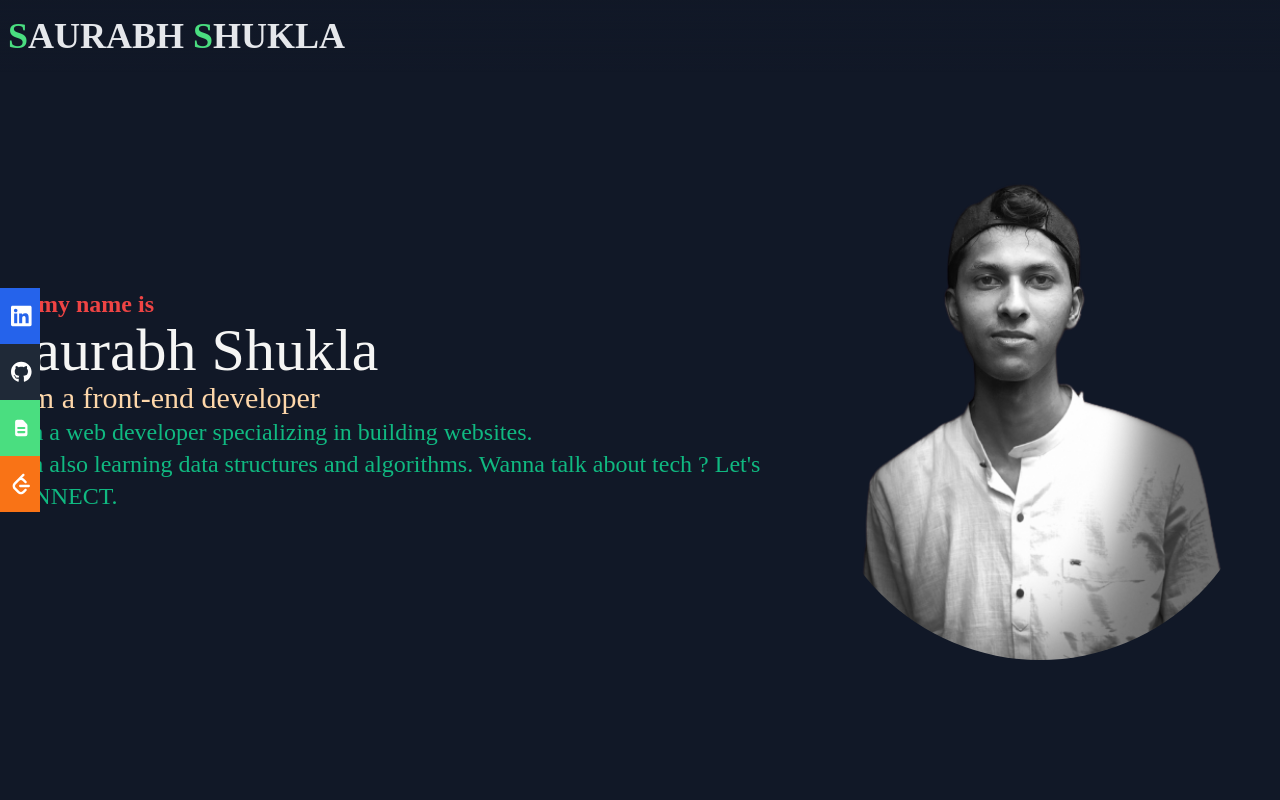
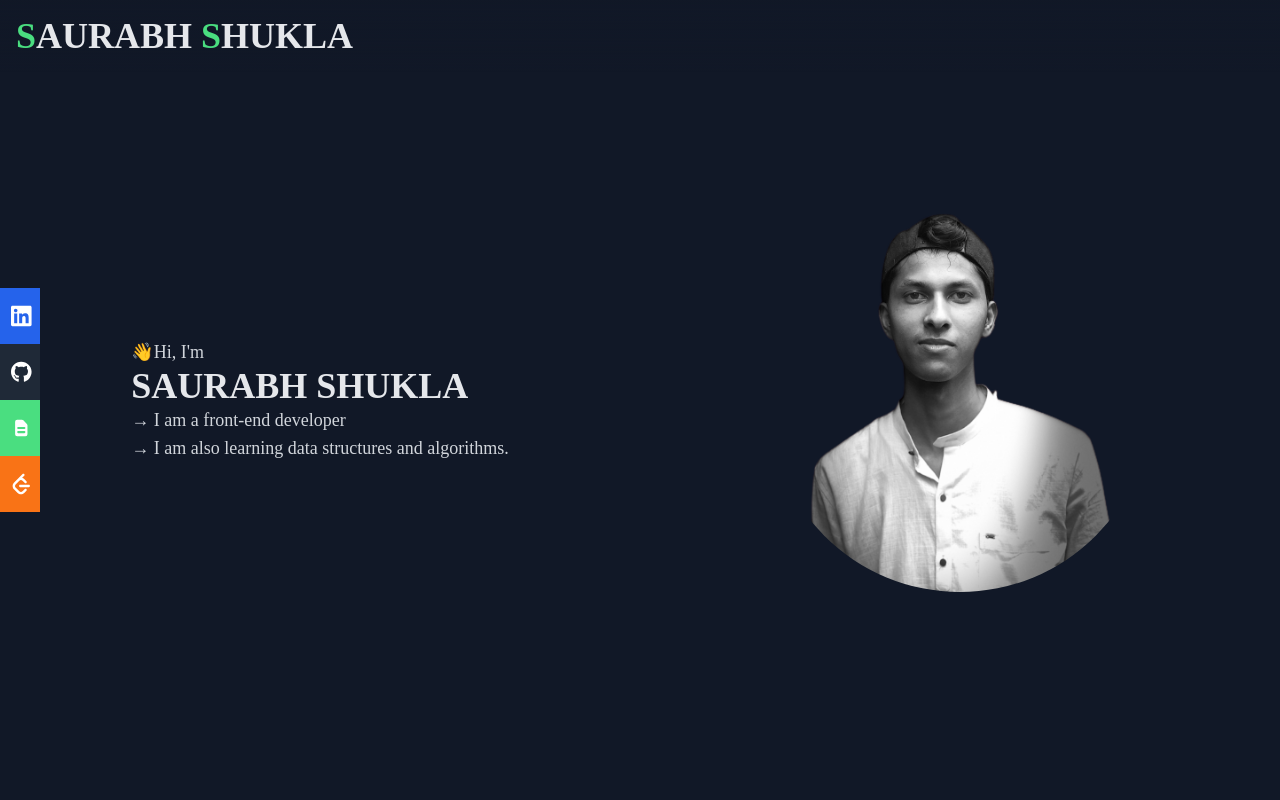
Before and after one commit to skinnyiam/portfolio, a React (Create React App) app: page / in a window 1280 px wide. Shown: the top 800 px of the page. Built offline with nearby package versions, Linux system fonts and the light colour scheme.

Commit message:
fix: fixed home section

```diff
--- a/src/components/Home.jsx
+++ b/src/components/Home.jsx
@@ -6,30 +6,30 @@ const Home = () => {
   return (
     <div
       id="home"
-      className="h-screen  w-full flex flex-col-reverse sm:flex-row  "
+      className="sm:h-screen w-full flex flex-col sm:flex-row-reverse text-gray-200 items-center justify-between"
     >
-      <div className="mx-w-[1000px] sm:mt-[0px] mt-[0px] sm:mx-auto m-10 flex flex-col  justify-center h-full">
-        <p className=" sm:text-2xl text-[35px]    text-red-500 font-bold">
-          Hii,my name is
-        </p>
-        <h1 className="sm:text-6xl text-6xl   text-stone-100">
-          Saurabh Shukla
-        </h1>
-        <h2 className="sm:text-3xl text-xl  text-orange-200 ">
-          I am a front-end developer
-        </h2>
-        <p className="sm:text-2xl text-[14px]  text-emerald-500">
-          I am a web developer specializing in building websites. <br />I am
-          also learning data structures and algorithms. Wanna talk about tech ?
-          Let's CONNECT.
-        </p>
-      </div>
-      <div className="">
+      <div className="flex justify-center sm:w-1/2">
         <img
-          className="mt-[60px] sm:mr-[55px] sm:ml-[0px] ml-[80px] rounded-full sm:w-[450px] w-[170px] "
+          className="mt-16 sm:m-0 w-64 h-64 sm:w-[30vw] sm:h-[30vw] rounded-full"
           src={Logo}
           alt=""
         />
+      </div>
+      <div className="flex flex-col p-16 sm:w-1/2 items-center">
+        <div>
+          <p className="text-gray-300 text-sm sm:text-lg">
+            <span>&#128075;</span>Hi, I'm
+          </p>
+          <h1 className="font-extrabold text-2xl sm:text-4xl">
+            SAURABH SHUKLA
+          </h1>
+          <h2 className="text-gray-300 text-sm sm:text-lg">
+            {"→ "}I am a front-end developer
+          </h2>
+          <p className="text-gray-300 text-sm sm:text-lg">
+            {"→ "}I am also learning data structures and algorithms.
+          </p>
+        </div>
       </div>
     </div>
   );
--- a/src/components/Navbar.jsx
+++ b/src/components/Navbar.jsx
@@ -5,7 +5,7 @@ import { HiDocumentText } from "react-icons/hi";
 const Navbar = () => {
   return (
     <div className="w-full">
-      <div className="fixed w-full px-2 py-4 bg-gradient-to-b from-gray-900 to-transparent flex items-center">
+      <div className="fixed w-full p-4 bg-gradient-to-b from-gray-900 to-transparent flex items-center">
         <a href="#home" className="">
           <h1 className="text-2xl sm:text-4xl text-gray-200 font-bold">
             <span className="text-green-400">S</span>AURABH{" "}
```
Also changed, not shown: src/asset/portrait.png.
